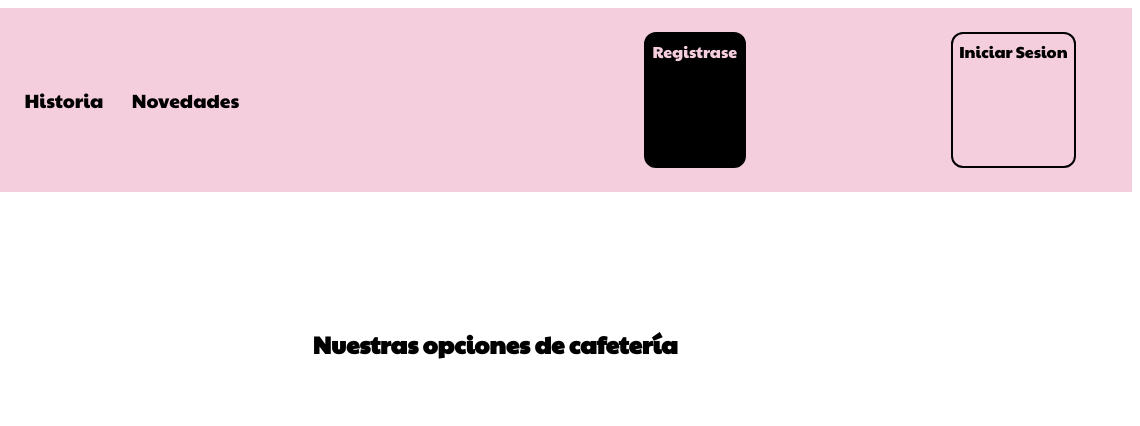
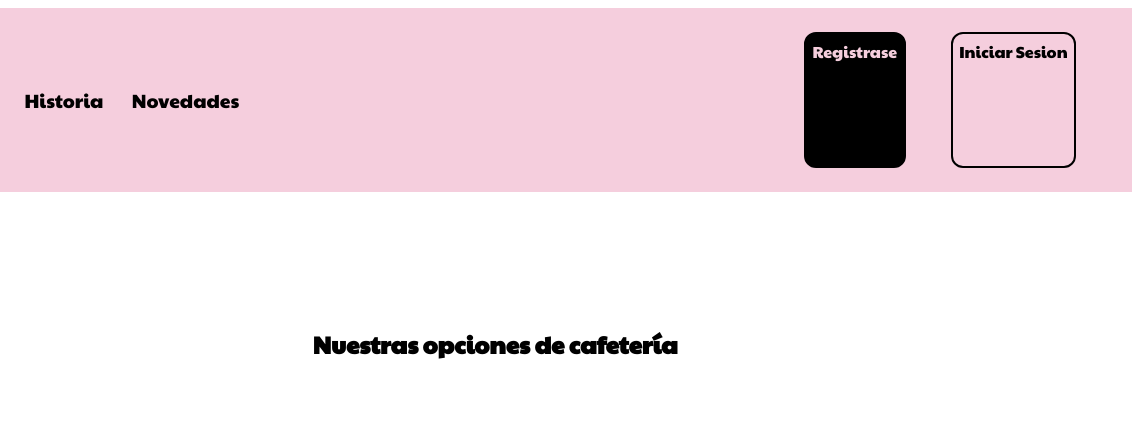
Before and after one commit to sambiux/proyectoLatazaDigital, a plain HTML site: page index.html in a window 1280 px wide. Shown: the top 426 px of the page, 140-1280 px from the left. Drawn offline with Linux system fonts and the light colour scheme.

Commit message:
Update style.css

```diff
--- a/styles/style.css
+++ b/styles/style.css
@@ -62,7 +62,7 @@ body{
 .sesionUsuario{
     display: flex;
     justify-content: space-between;
-    width: 54vh;
+    width: 34vh;
     margin-right: 7vh;
 }
 
```
